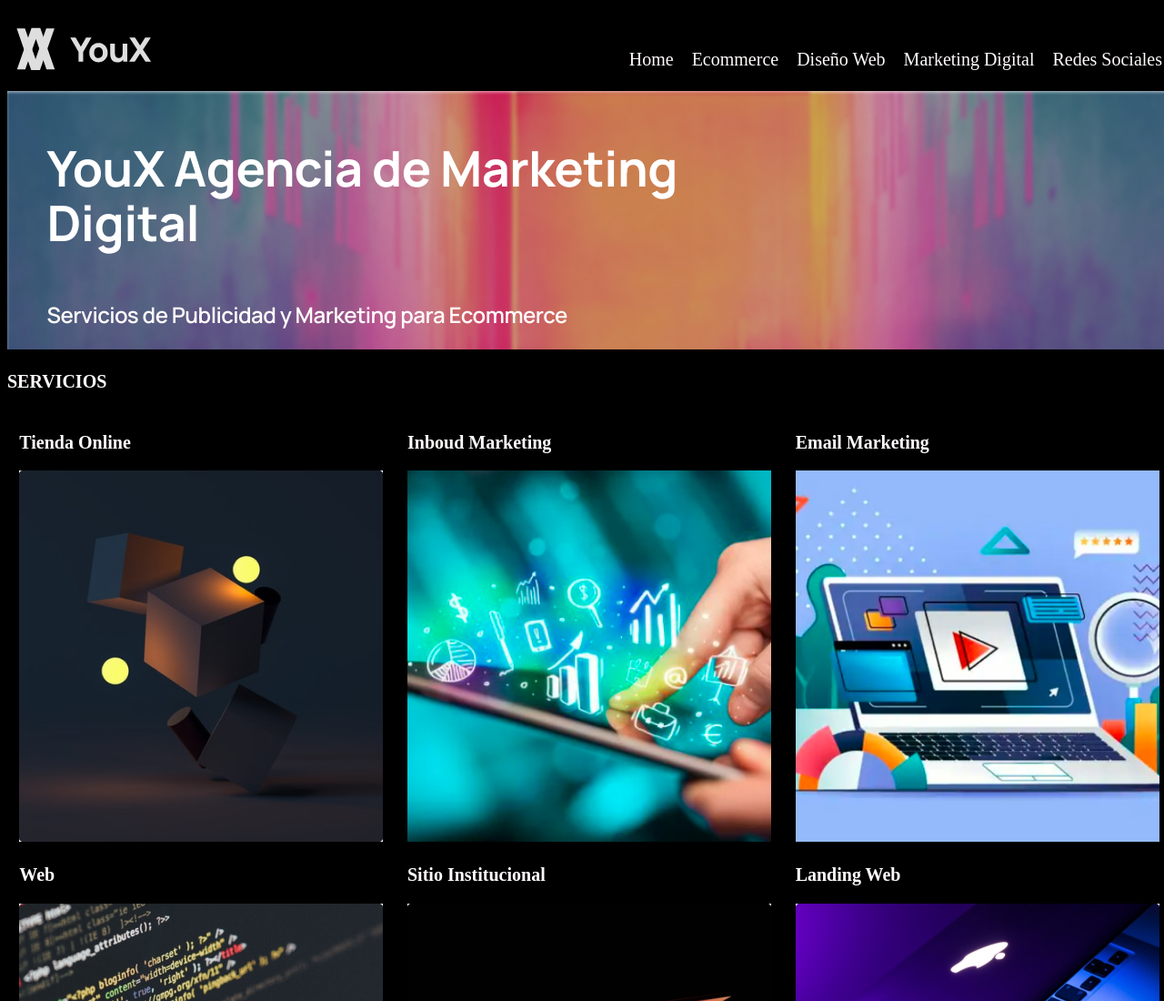
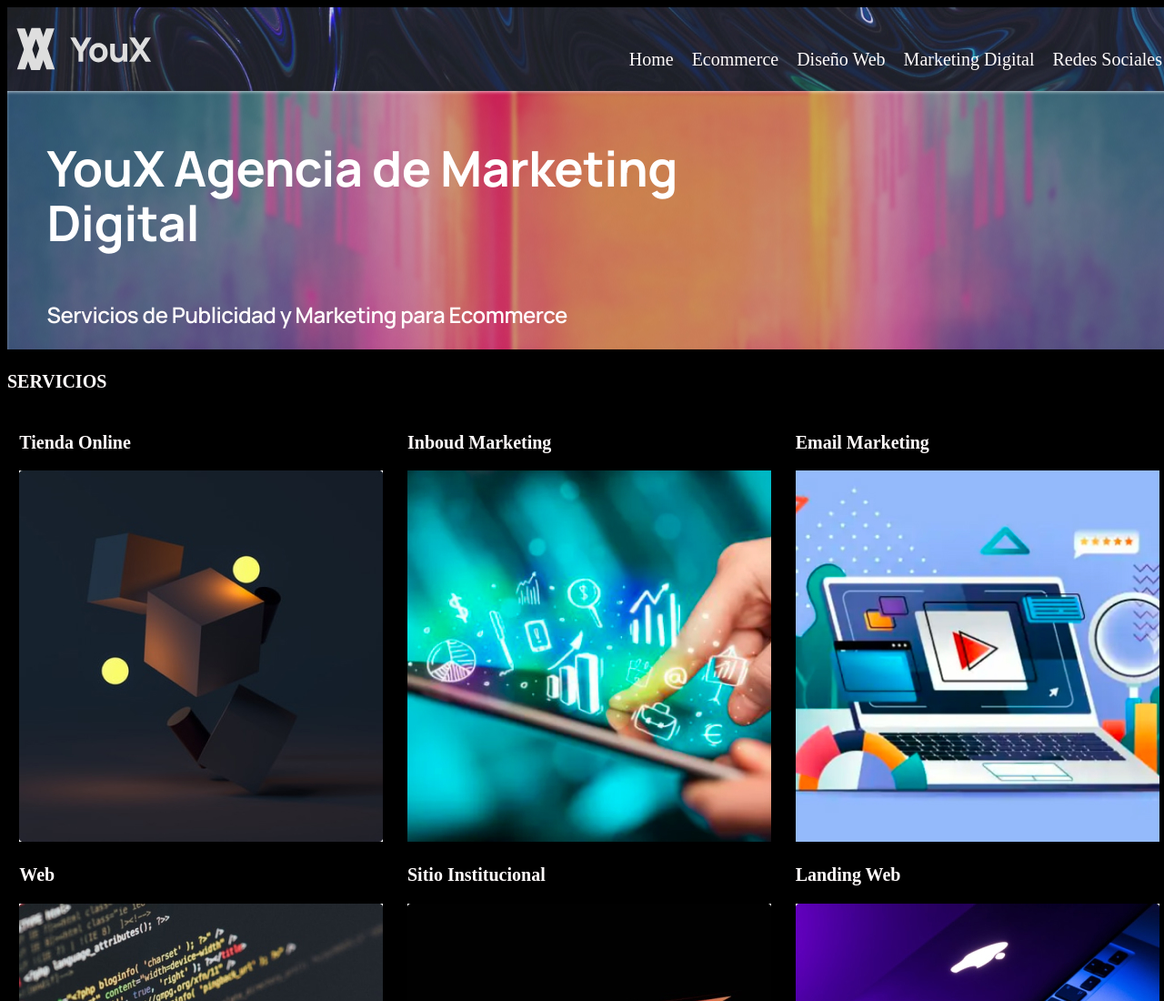
Before and after one commit to marcosferrari89/proyectoMark, a website: page index.html in a window 1280 px wide. Shown: the top 1100 px of the page at 91% size. Drawn offline with nearby package versions, Linux system fonts and the light colour scheme.

Commit message:
modificación header

```diff
--- a/scss/partials/_header.scss
+++ b/scss/partials/_header.scss
@@ -1,9 +1,6 @@
 header {
-  background-color: black;
   padding: 1rem;
-
-
-
+  background-image: url(img/footer.jpg)
 }
 
 .header__nav {
@@ -19,7 +16,6 @@ header {
   max-width: 150px;
   min-width: 120px;
   animation: rotate-vert-center 3s cubic-bezier(0.455, 0.030, 0.515, 0.955) both;
-
 }
 
 .header__ul {
```
Also changed, not shown: css/translated.css.
